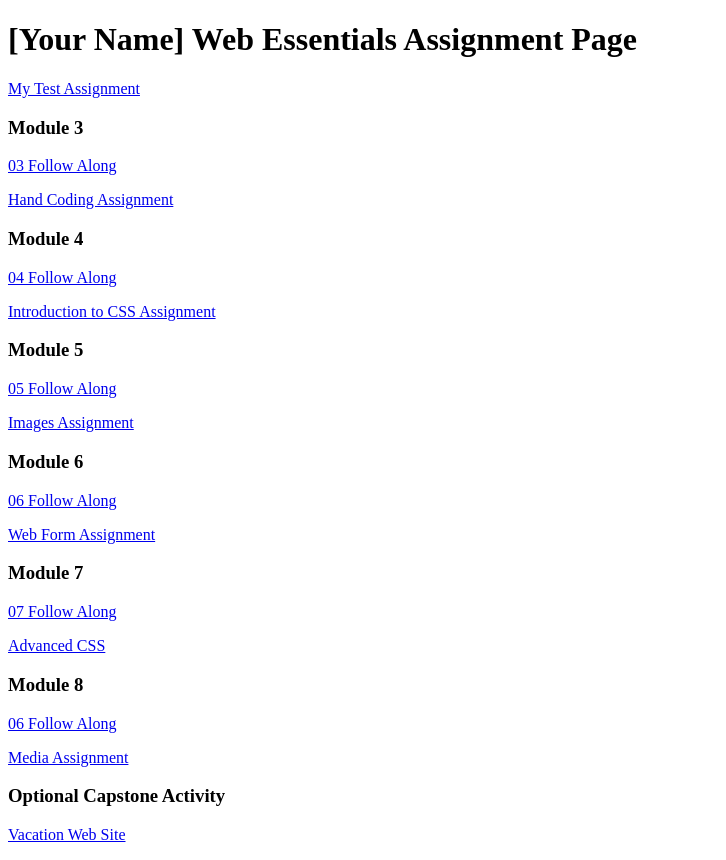
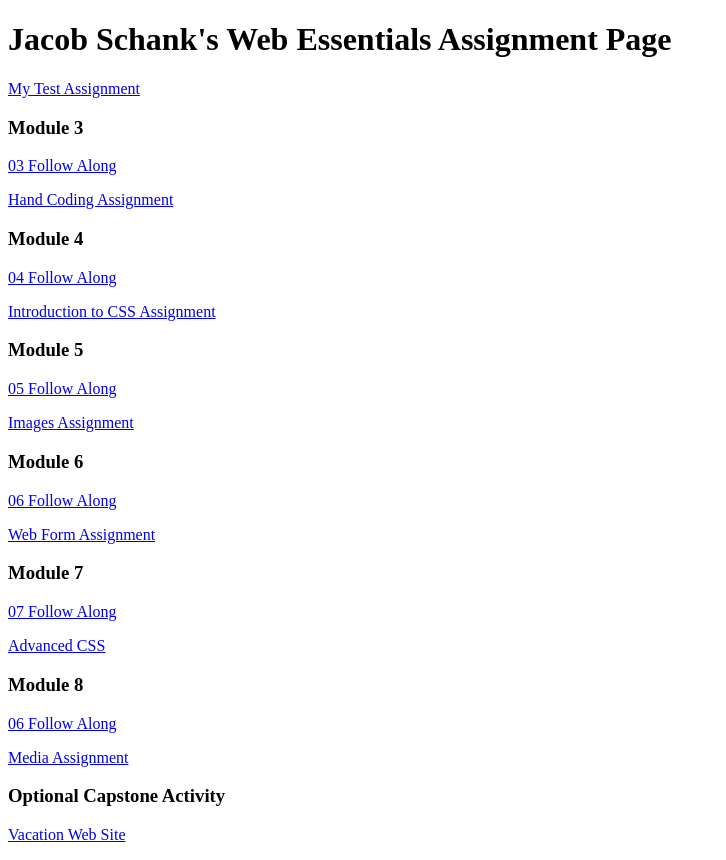
Before and after one commit to schankjacob/dwdd1600, a plain HTML site: page index.html in a window 1280 px wide. Shown: the whole page, without its empty margins (0-726 px from the left). Drawn offline with Linux system fonts and the light colour scheme.

Commit message:
Added my name

```diff
--- a/index.html
+++ b/index.html
@@ -6,7 +6,7 @@
 		<title>dwdd 1600 assignment list page</title>
 	</head>
 	<body>
-		<h1>[Your Name] Web Essentials Assignment Page</h1>
+		<h1>Jacob Schank's Web Essentials Assignment Page</h1>
 		<p><a href="01test">My Test Assignment</a></p>
 
 		<h3>Module 3</h3>
```
